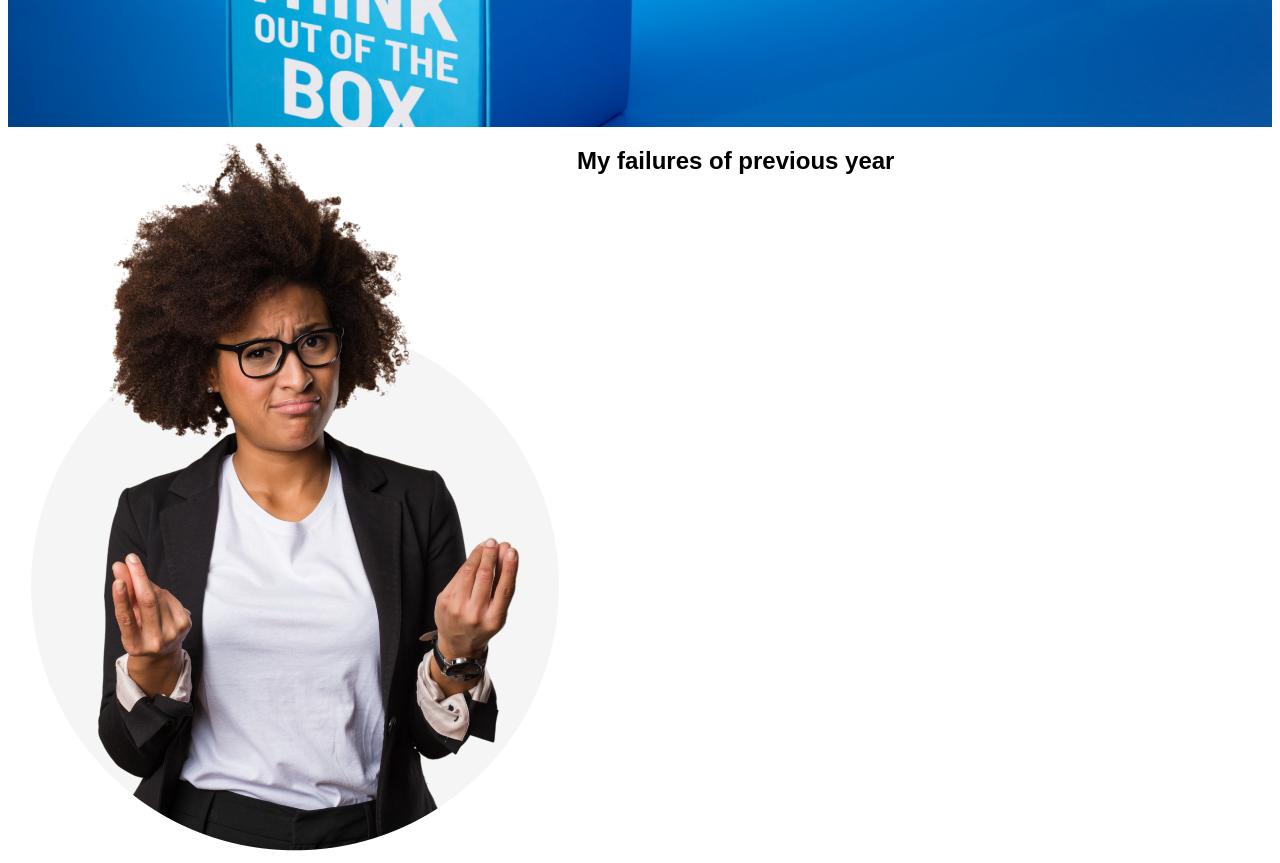
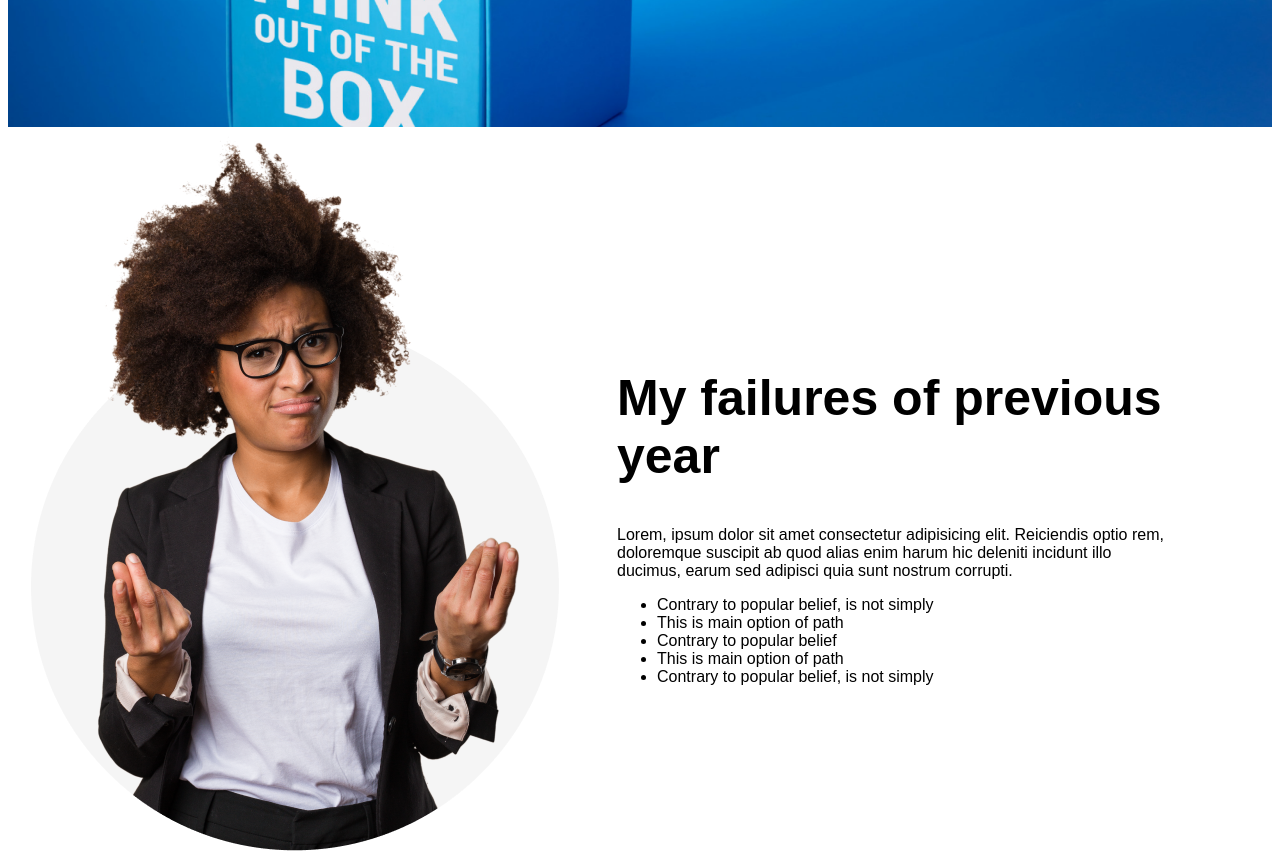
Before and after one commit to masud3999/new-year, a plain HTML site: page index.html in a window 1280 px wide. Shown: the part 444-1307 px from the top of the page. Drawn offline with Linux system fonts and the light colour scheme.

Commit message:
about section added

```diff
--- a/assest/style.css
+++ b/assest/style.css
@@ -31,5 +31,14 @@
 }
 .about_details{
     display: flex;
-    text-align: center;
+
 }
+.about_total h1{
+    font-size: 50px;
+}
+.about_total{
+   margin-top: 200px;
+   padding-left: 40px;
+   padding-right: 100px;
+
+}
--- a/index.html
+++ b/index.html
@@ -29,12 +29,21 @@
                 <div>
                     <img src="./assest/images/person.png">
                 </div>
-                <div>
+                <div class="about_total">
                     <h1>My failures of previous year</h1>
+                    <p>Lorem, ipsum dolor sit amet consectetur adipisicing elit. Reiciendis optio rem, doloremque suscipit ab quod alias enim harum hic deleniti incidunt illo ducimus, earum sed adipisci quia sunt nostrum corrupti.</p>
+                  <ul class="about_list">
+                    <li>Contrary to popular belief, is not simply</li>
+                    <li>This is main option of path</li>
+                    <li>Contrary to popular belief</li>
+                    <li>This is main option of path</li>
+                    <li>Contrary to popular belief, is not simply</li>
+
+                  </ul>
                 </div>
             </div>
-
         </section>
+        <!--skill section start-->
 
     </Main>
 
```
